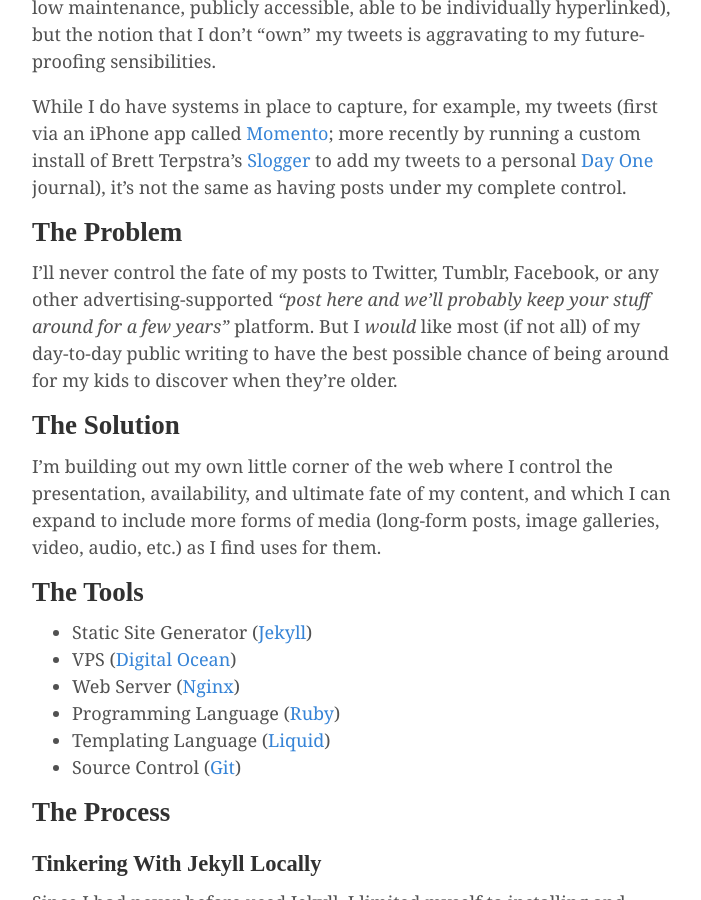
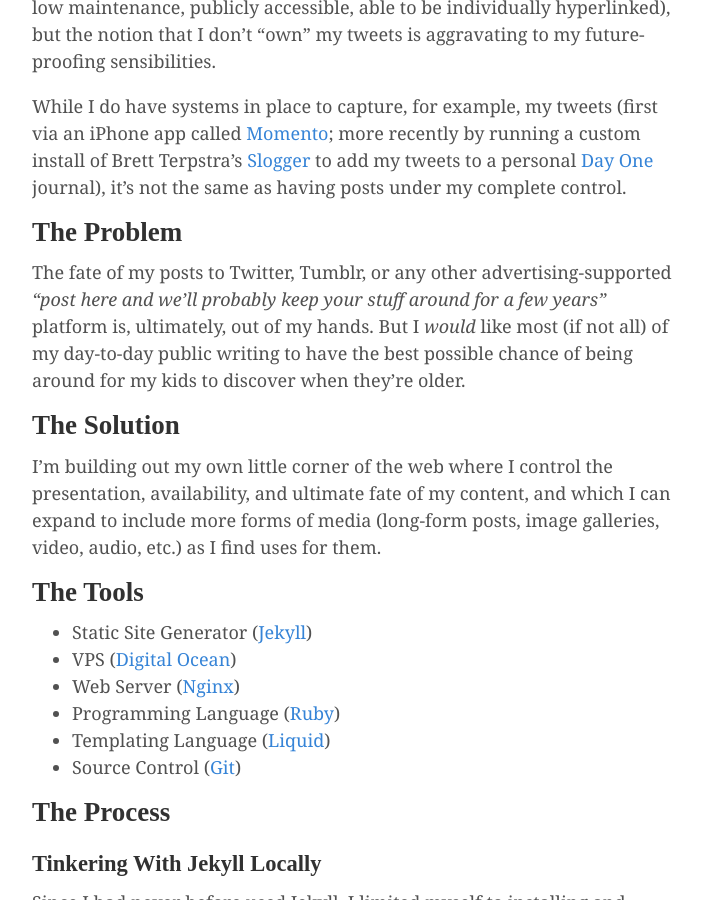
Before and after one commit to jasonmklug/multi-discipline, a Jekyll site: the page built from _posts/2014-10-20-the-making-of-multi-discipline.md, in a window 1280 px wide and 900 px high, scrolled down 396 px. Shown: the whole window, without its empty margins (284-985 px from the left). Built offline with Jekyll 4.4.1, drawn with Linux system fonts in a browser that asks for light colours; Markdown is read by kramdown in place of the engine named in the settings.

Commit message:
Copy tweak

```diff
--- a/_posts/2014-10-20-the-making-of-multi-discipline.md
+++ b/_posts/2014-10-20-the-making-of-multi-discipline.md
@@ -13,7 +13,7 @@ While I do have systems in place to capture, for example, my tweets (first via a
 
 ## The Problem
 
-I'll never control the fate of my posts to Twitter, Tumblr, Facebook, or any other advertising-supported *"post here and we'll probably keep your stuff around for a few years"* platform.  But I *would* like most (if not all) of my day-to-day public writing to have the best possible chance of being around for my kids to discover when they're older.
+The fate of my posts to Twitter, Tumblr, or any other advertising-supported *"post here and we'll probably keep your stuff around for a few years"* platform is, ultimately, out of my hands.  But I *would* like most (if not all) of my day-to-day public writing to have the best possible chance of being around for my kids to discover when they're older.
 
 ## The Solution
 
```
